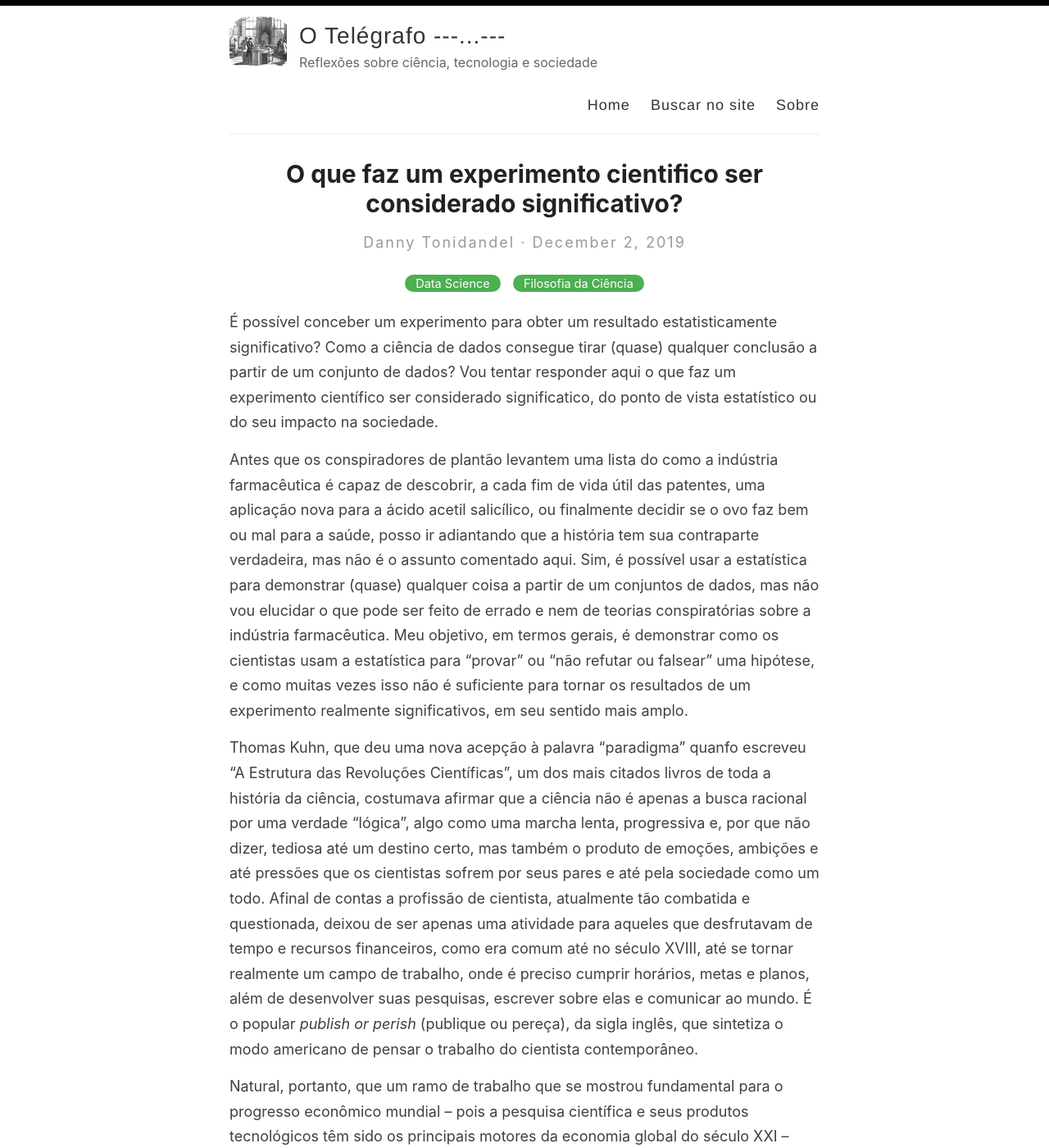
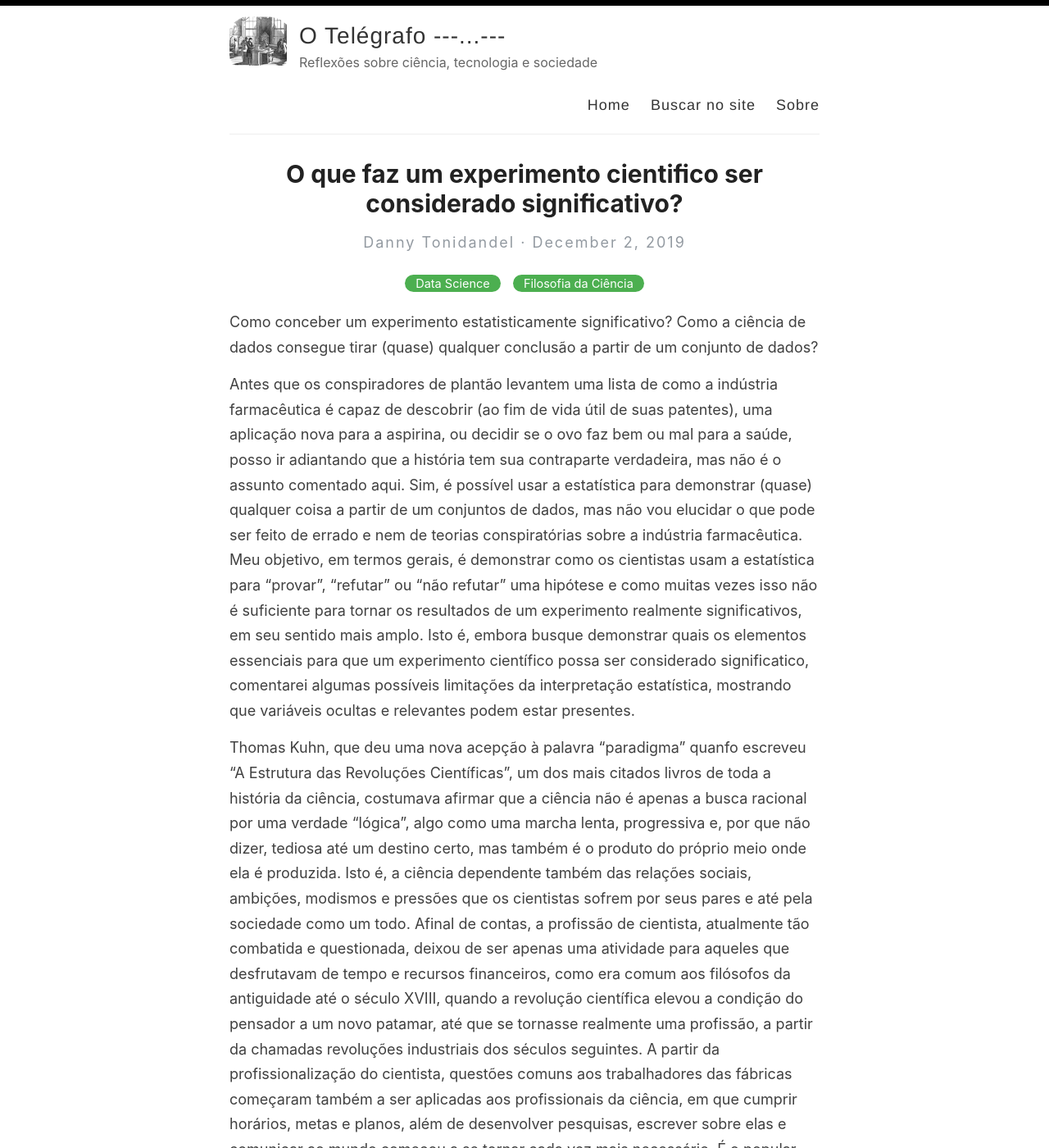
Before and after one commit to tonidandel/otelegrafo_, a Jekyll site: the page built from _posts/2019-12-02-p-hacking.md, in a window 1280 px wide and 1400 px high. Shown: the whole window at 82% size. Built offline with Jekyll 4.4.1, drawn with Linux system fonts in a browser that asks for light colours; formulas are drawn with MathJax 3; some of the changed text lies outside the part shown.

Commit message:
post-updates

```diff
--- a/_posts/2019-12-02-p-hacking.md
+++ b/_posts/2019-12-02-p-hacking.md
@@ -4,40 +4,40 @@
 categories: [Data Science, Filosofia da Ciência]
 ---
 
-É possível conceber um experimento para obter um resultado estatisticamente significativo? Como a ciência de dados consegue tirar (quase) qualquer conclusão a partir de um conjunto de dados?  Vou tentar responder aqui o que faz um experimento científico ser considerado significatico, do ponto de vista estatístico ou do seu impacto na sociedade.
+Como conceber um experimento estatisticamente significativo? Como a ciência de dados consegue tirar (quase) qualquer conclusão a partir de um conjunto de dados?
 
-Antes que os conspiradores de plantão levantem uma lista do como a indústria farmacêutica é capaz de descobrir, a cada fim de vida útil das patentes,  uma aplicação nova para a ácido acetil salicílico, ou finalmente decidir se o ovo faz bem ou mal para a saúde, posso ir adiantando que a história tem sua contraparte verdadeira, mas não é o assunto comentado aqui. Sim, é possível usar a estatística para demonstrar (quase) qualquer coisa a partir de um conjuntos de dados, mas não vou elucidar o que pode ser feito de errado e nem de teorias conspiratórias sobre a indústria farmacêutica. Meu objetivo, em termos gerais, é demonstrar como os cientistas usam a estatística para "provar" ou "não refutar ou falsear" uma hipótese, e como muitas vezes isso não é suficiente para tornar os resultados de um experimento realmente significativos, em seu sentido mais amplo.
+Antes que os conspiradores de plantão levantem uma lista de como a indústria farmacêutica é capaz de descobrir (ao fim de vida útil de suas patentes),  uma aplicação nova para a aspirina, ou decidir se o ovo faz bem ou mal para a saúde, posso ir adiantando que a história tem sua contraparte verdadeira, mas não é o assunto comentado aqui. Sim, é possível usar a estatística para demonstrar (quase) qualquer coisa a partir de um conjuntos de dados, mas não vou elucidar o que pode ser feito de errado e nem de teorias conspiratórias sobre a indústria farmacêutica. Meu objetivo, em termos gerais, é demonstrar como os cientistas usam a estatística para "provar", "refutar" ou "não refutar" uma hipótese e como muitas vezes isso não é suficiente para tornar os resultados de um experimento realmente significativos, em seu sentido mais amplo. Isto é, embora busque demonstrar quais os elementos essenciais para que um experimento científico possa ser considerado significatico, comentarei algumas possíveis limitações da interpretação estatística, mostrando que variáveis ocultas e relevantes podem estar presentes.
 
-Thomas Kuhn, que deu uma nova acepção à palavra "paradigma" quanfo escreveu "A Estrutura das Revoluções Científicas", um dos mais citados livros de toda a história da ciência, costumava afirmar que a ciência não é apenas a busca racional por uma verdade "lógica", algo como uma marcha lenta, progressiva e, por que não dizer, tediosa até um destino certo, mas também o produto de emoções, ambições e até pressões que os cientistas sofrem por seus pares e até pela sociedade como um todo. Afinal de contas a profissão de cientista, atualmente tão combatida e questionada, deixou de ser apenas uma atividade para aqueles que desfrutavam de tempo e recursos financeiros, como era comum até no século XVIII, até se tornar realmente um campo de trabalho, onde é preciso cumprir horários, metas e planos, além de desenvolver suas pesquisas, escrever sobre elas e comunicar ao mundo. É o popular  *publish or perish* (publique ou pereça), da sigla inglês, que sintetiza o modo americano de pensar o trabalho do cientista contemporâneo.
+Thomas Kuhn, que deu uma nova acepção à palavra "paradigma" quanfo escreveu "A Estrutura das Revoluções Científicas", um dos mais citados livros de toda a história da ciência, costumava afirmar que a ciência não é apenas a busca racional por uma verdade "lógica", algo como uma marcha lenta, progressiva e, por que não dizer, tediosa até um destino certo, mas também é o produto do próprio meio onde ela é produzida. Isto é, a ciência dependente também das relações sociais, ambições, modismos e pressões que os cientistas sofrem por seus pares e até pela sociedade como um todo. Afinal de contas, a profissão de cientista, atualmente tão combatida e questionada, deixou de ser apenas uma atividade para aqueles que desfrutavam de tempo e recursos financeiros, como era comum aos filósofos da antiguidade até o século XVIII, quando a revolução científica elevou a condição do pensador a um novo patamar, até que se tornasse realmente uma profissão, a partir da chamadas revoluções industriais dos séculos seguintes. A partir da profissionalização do cientista, questões comuns aos trabalhadores das fábricas começaram também a ser aplicadas aos profissionais da ciência, em que cumprir horários, metas e planos, além de desenvolver pesquisas, escrever sobre elas e comunicar ao mundo começou a se tornar cada vez mais necessário. É o popular  *publish or perish* (publique ou pereça), da sigla inglês, que sintetiza o modo atualmente dominante de pensar o trabalho do cientista.
 
-Natural, portanto, que um ramo de trabalho que se mostrou fundamental para o progresso econômico mundial -- pois a pesquisa científica e seus produtos tecnológicos têm sido os principais motores da economia global do século XXI -- seja influenciado por diversos fatores além da mera busca pela verdade. Um desses fatores é justamente a necessidade constante de inovação, em que se busca demonstrar a veracidade de determinada hipótese, ou na determinação de técnicas para a validação de experimentos científicos.
+Natural, portanto, que um ramo de trabalho que se mostrou fundamental para o progresso econômico mundial -- pois a pesquisa científica e seus produtos tecnológicos têm sido os principais motores da economia global do século XXI -- seja influenciado por diversos fatores além da mera busca pela verdade. Um desses fatores é justamente a necessidade constante de sistematização do método científico, em que se busca demonstrar a veracidade de determinada hipótese ou validação de experimentos a partir de ferramentas matemáticas, como a estatística.
 
 ![teste-t](https://otelegrafo.com/images/p-value.png)
 
-Encontrei, recentemente, [uma matéria interessante da revista Nature](https://www.nature.com/articles/nature.2017.22375)([^1]), sobre a questão do **valor-p**, que é um conceito bastante conhecido em *Data Science* ou Ciência de Dados. A ciência de dados é um ramo eminentemente estatístico e, com o auxílio da computação que permite o trabalho com grandes volumes de dados, tem propiciado uma verdadeira revolução na era dos algoritmos de Inteligência Artificial. O valor-p é, basicamente, um parâmetro estatístico que indica se determinada hipótese, formulada *a priori*, deve ser rejeitada ou não. Por exemplo, como podemos testar a seguinte afirmação: `estudantes melhoram o desempenho acadêmico após tomarem uma xícara de café` ?
+Recentemente, encontrei [uma matéria interessante da revista Nature](https://www.nature.com/articles/nature.2017.22375) que se dedicava à analise de um simples parâmetri, chamado **valor-p**, que é um conceito bastante conhecido em *Data Science* ou Ciência de Dados. A ciência de dados é um ramo eminentemente estatístico da computação, que permite o trabalho com grandes volumes de dados e tem propiciado uma verdadeira revolução na era dos algoritmos de Inteligência Artificial. O valor-p é, basicamente, um parâmetro estatístico que indica se determinada hipótese, formulada *a priori*, deve ser rejeitada ou não. Por exemplo, como podemos testar a seguinte afirmação: `uma xícara de café melhora o desempenho de estudantes` ?
 
 Um problema como esses pode ser formulado de acordo com duas hipóteses, que chamarei aqui de $H_0$ e $H_1$, ou hipótese nula e hipótese alternativa, respectivamente. Isto é, podemos formular o seguinte teste:
 
-    H0: o café não melhora o desempenho;
+    H0: "café não melhora o desempenho após uma xícara";
 
 *versus*
 
-    H1: indica que o "desempenho dos alunos melhora após uma xícara de café".
+    H1: "café melhora o desempenho dos alunos".
 
-As duas hipóteses podem ser verificadas a partir de determinados testes estatísticos, como o famoso [teste t de Student](https://pt.wikipedia.org/wiki/Teste_t_de_Student), que geram, como um dos parâmetros de decisão, o chamado "valor-p". Não vou detalhar aqui a técnica em si, mas me concentrar no valor-p especificamente.
+As duas hipóteses podem ser verificadas a partir de determinados testes estatísticos, como o famoso [teste t de Student](https://pt.wikipedia.org/wiki/Teste_t_de_Student), que geram o chamado "valor-p" como um dos parâmetros de decisão. Não vou detalhar aqui a técnica em si, mas me concentrar no valor-p especificamente.
 
-Se o valor-p for pequeno -- e  este é usual considerado pequeno quando é menor que 5% -- considera-se que há uma pequena chance de a explicação o `café melhora o desempenho dos alunos` seja devida ao acaso. Isto é, se $p<5\%$, pode-se rejeitar a hipótese nula (para um nível de significância de 5%) e adotar a hipótese alternativa, que indica que o café melhora o desempenho dos estudantes.
+Se esse valor-p for pequeno -- e  este é usualmente considerado pequeno quando é menor que 5% -- considera-se que há uma pequena chance de a explicação o `café melhora o desempenho dos alunos` seja devida ao acaso. Isto é, se $p<5\%$, pode-se rejeitar a hipótese nula (para um nível de significância de 5%) e adotar a hipótese alternativa, que indica que o café melhora o desempenho dos estudantes.
 
 Se o valor p for grande, ou seja,  $p>0,05$, o resultado do teste é inconclusivo, isto é, não se pode afirmar, dentro do nível de significância, que a hipótese $H_0$ seja verdadeira, ou, em outras palavras, não se pode afirmar que o café não melhora o desempenho dos estudantes. Até aí tudo bem, certo? Alguém consegue ver algum problema?
 
 Bem, o problema com certeza não está no resultado do teste em si, mas reside na crença quase absoluta de que o conceito do p-value -- que pertence a uma tradição de pensamento na estatística chamada de "Frequentista" -- seja correto para a tomada de decisões, como atestar se determinada descoberta, como no exemplo do café, pode ser considerada realmente significativa.
 
-Além disso, em um teste estatístico, como num [teste randomizado](https://pt.wikipedia.org/wiki/Estudo_cl%C3%ADnico_randomizado_controlado) -- muito comum em testes com seres humanos -- considera-se que as hipóteses são sempre estabelecidas antes da coleta dos dados, isto é, parte-se de uma premissa de que os dados são coletados "às cegas", o que nem sempre acontece. Por exemplo, se pretendemos comprovar a eficácia de uma nova droga no tratamento de uma doença, escolhe-se um grupo de pessoas que vai tomar o medicamento e outro grupo, chamado grupo de controle, que tomará apenas uma pílula de açucar, chamada de *placebo*. Em testes desse tipo, nem os próprios aplicadores dos medicamentos sabem para qual grupo estão sendo destinados determinado tipo de droga, e, em muitas ocasiões, não tem a menor ideia de que se está realizando uma pesquisa desse tipo. Após a coleta, seguem-se os testes estatíticos que geram parâmetros como o valor-p, que servem para validar a eficácia do método ou não.
+Além disso, em um teste estatístico, como num [teste randomizado](https://pt.wikipedia.org/wiki/Estudo_cl%C3%ADnico_randomizado_controlado) -- muito comum em testes com seres humanos -- considera-se que as hipóteses são sempre estabelecidas antes da coleta dos dados, isto é, parte-se de uma premissa de que os dados são coletados "às cegas", o que nem sempre acontece. Por exemplo, se pretendemos comprovar a eficácia de uma nova droga no tratamento de uma doença, escolhemos um grupo de pessoas que vai tomar o medicamento e outro grupo, chamado grupo de controle, que tomará apenas uma pílula de açucar, chamada de *placebo*. Em testes desse tipo, nem os próprios aplicadores dos medicamentos sabem para qual grupo estão sendo destinados determinado tipo de droga, e, em muitas ocasiões, não tem a menor ideia de que se está realizando uma pesquisa desse tipo. Após a coleta, seguem-se os testes estatíticos que geram parâmetros como o valor-p, que servem para validar a eficácia do método ou não.
 
 O caso da crença no valor-p e, mais ainda, no intervalo de $5\%$ para o que é chamado "nível de significância" de uma descoberta,  é exatamente o assunto que o artigo da Nature trata, e o que comento aqui. Alguns cientistas tem razões para acreditar que há um equívoco na interpretação e no uso indiscriminado do conceito, o que pode levar, inclusive, a uma taxa maior de "falsas descobertas", supondo uma pesquisa idônea.
 
-Por exemplo, o famoso e combatido biólogo da Royal Society, [Rupert Sheldrake](https://www.sheldrake.org/), criador da teoria da ressonância mórfica, na qual as próprias leis da fisica podem também evoluir mais como hábitos do que como princípios fixos e imutáves, afirma ter desenvolvido um experimento simples para confirmar a antiga crença, compartilhada por muitas culturas, de que `as pessoas sabem quando estão sendo observadas`, que é uma de suas ousadas hipóteses. O mais interessante das suas observações, no contexto que apresento aqui, não são necessariamente afirmações em si, mas suas conclusões. Segundo as recomendações do famoso cientista, ao fazer uma coleta idônea de dados e realizar um teste de hipóteses é possível encontrar um valor-p que rejeita a hipótese de que esses fenômenos (tidos como "paranormais"), não sejam possíveis, isto é, o autor afirma que é possível demonstrar, dentro do nível de significância, que a maior parte das pessoas sabe, de alguma forma, quando está senfo observada por trás, sem que esteja olhando diretamente. E mais, o nível de significância é, segundo suas afirmações e de outros pesquisadores que replicaram o experimento, é a de que a nível de significância é a mesma do experimento famoso que "descobriu" o Bóson de Higgs!
+Por exemplo, o famoso e combatido biólogo da Royal Society, [Rupert Sheldrake](https://www.sheldrake.org/), criador da teoria da ressonância mórfica (na qual as próprias leis da fisica podem também evoluir mais como hábitos do que como princípios fixos e imutáves), afirma ter desenvolvido um experimento simples para confirmar a antiga crença, compartilhada por muitas culturas, de que `as pessoas sabem quando estão sendo observadas`. O mais interessante das observações de Sheldrake, no contexto que apresento aqui, não são necessariamente afirmações em si, mas suas conclusões. Segundo as recomendações do famoso cientista, ao fazer uma coleta idônea de dados e realizar um teste de hipóteses é possível encontrar um valor-p que rejeita a hipótese de que esses fenômenos (tidos como "paranormais") não sejam possíveis, isto é, o autor afirma que é possível demonstrar, dentro do nível de significância, que a maior parte das pessoas sabe, de alguma forma, quando está sendo observada "por trás", sem que esteja olhando diretamente. E mais, o nível de significância e a média de acertos é, segundo suas afirmações e de outros pesquisadores que replicaram o experimento, similar à média das observações do Bóson de Higgs!
 
-Mas peraí: por que o Bóson de Higgs -- que abriu caminho do prêmio Nobel a François Englert e Peter Higgs -- é tido como uma (grande) e genuína descoberta, e o experimento psicológico de Sheldrake não? Todos eles são cientistas respeitados e de conduta idônea. Então fica aí a pergunta...
+Mas peraí: por que o experimento do CERN que afirma ter detectado o Bóson de Higgs -- que abriu caminho para prêmio Nobel a François Englert e Peter Higgs -- é tido como uma (grande) e genuína descoberta, e o experimento psicológico de Sheldrake não? Fica aí a pergunta...
 
-Mas  vale lembrar então que o valor-p é somente a ponta de um grande iceberg.
+Vale lembrar então que o valor-p é somente a ponta de um grande iceberg.
```
